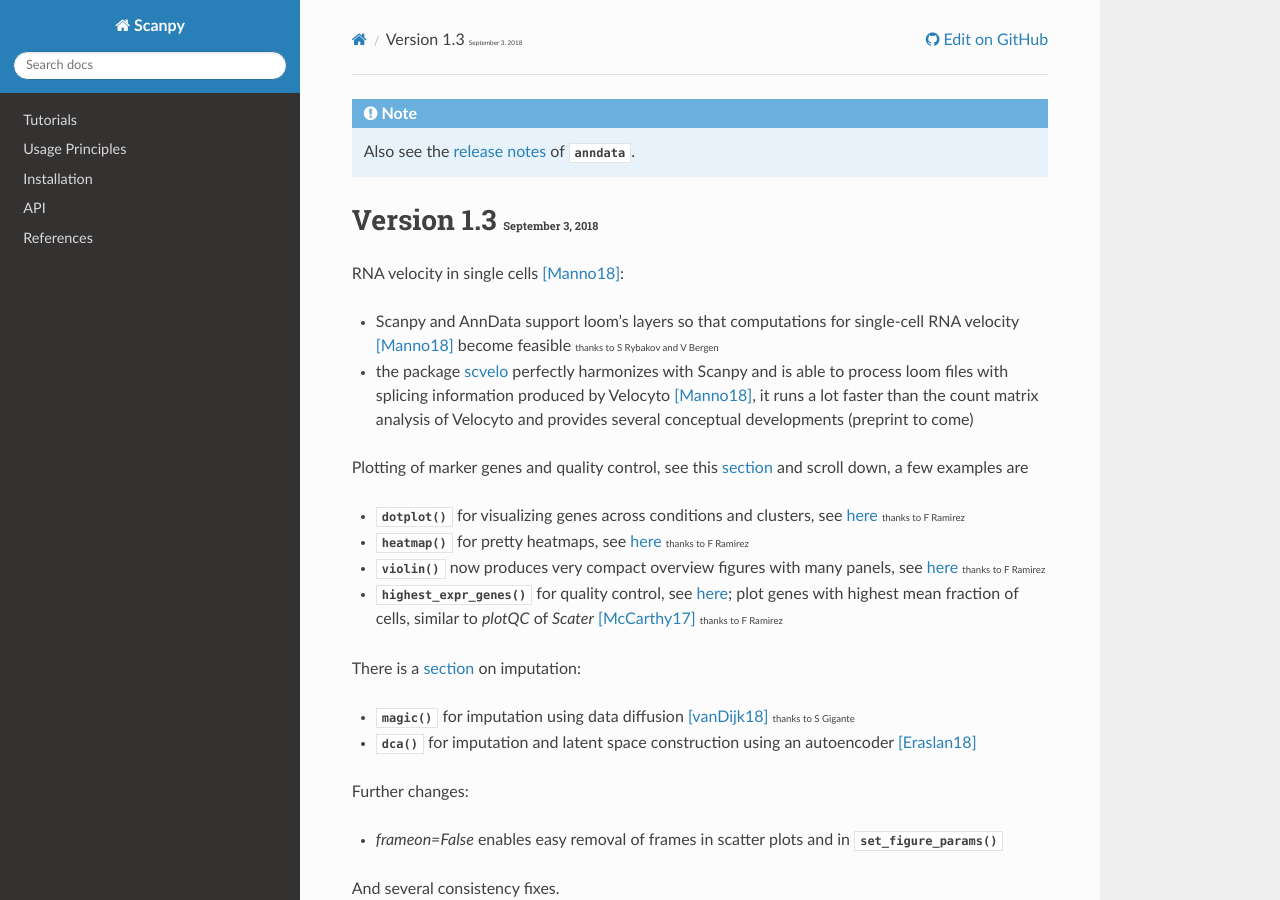
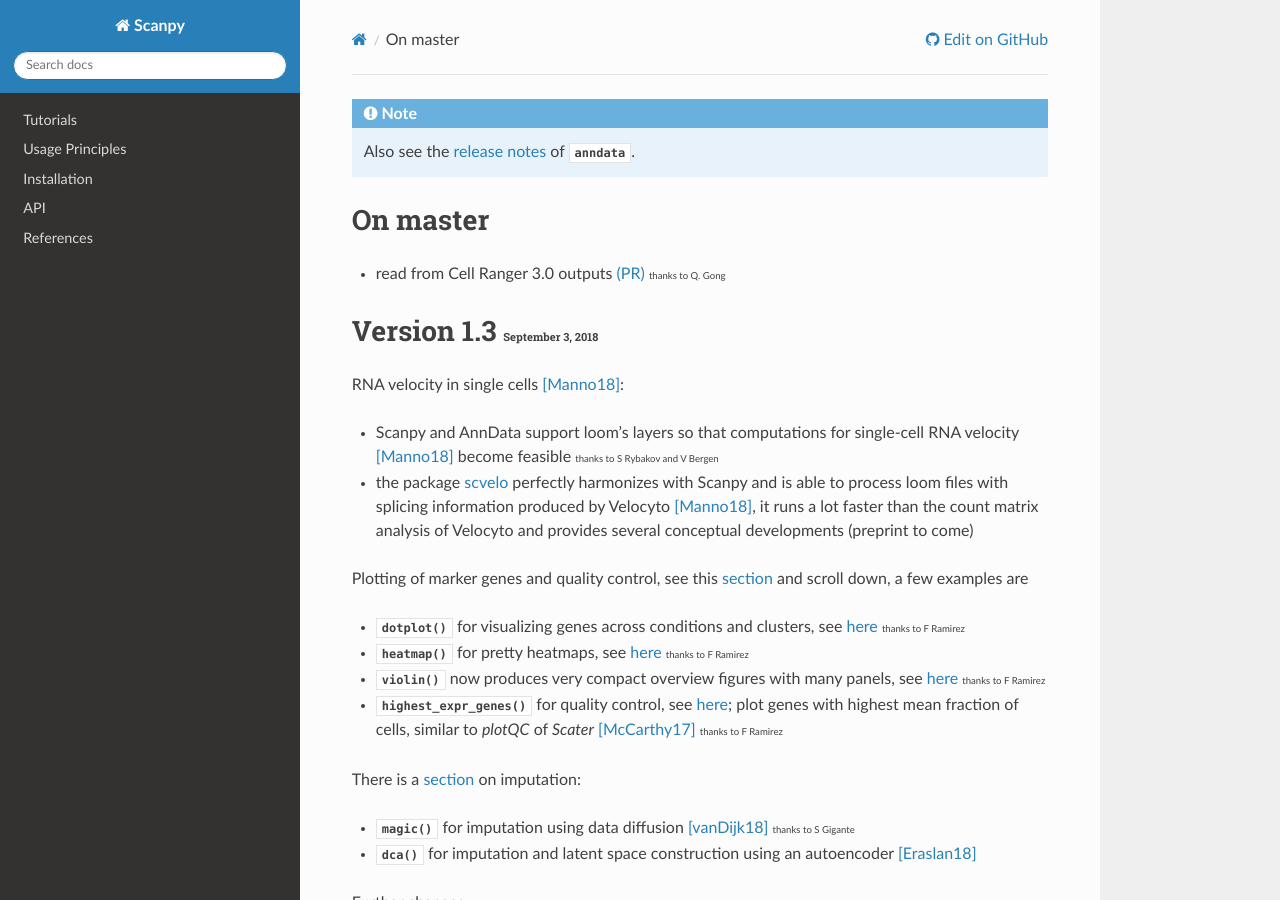
Before and after one commit to scverse/scanpy, a Sphinx documentation site: the page built from docs/release_notes.rst, in a window 1280 px wide and 900 px high. Built offline with Sphinx 7.4.7 and the Read the Docs theme 2.0.0, drawn with Linux system fonts in a browser that asks for light colours; the version number could not be read and is left out.

Commit message:
updated release notes

```diff
--- a/docs/release_notes.rst
+++ b/docs/release_notes.rst
@@ -5,6 +5,12 @@
 .. role:: small
 
 .. role:: smaller
+
+
+On master
+---------
+
+- read from Cell Ranger 3.0 outputs `(PR) <https://github.com/theislab/scanpy/pull/334>`__  :smaller:`thanks to Q. Gong`
 
 
 Version 1.3 :small:`September 3, 2018`
```
